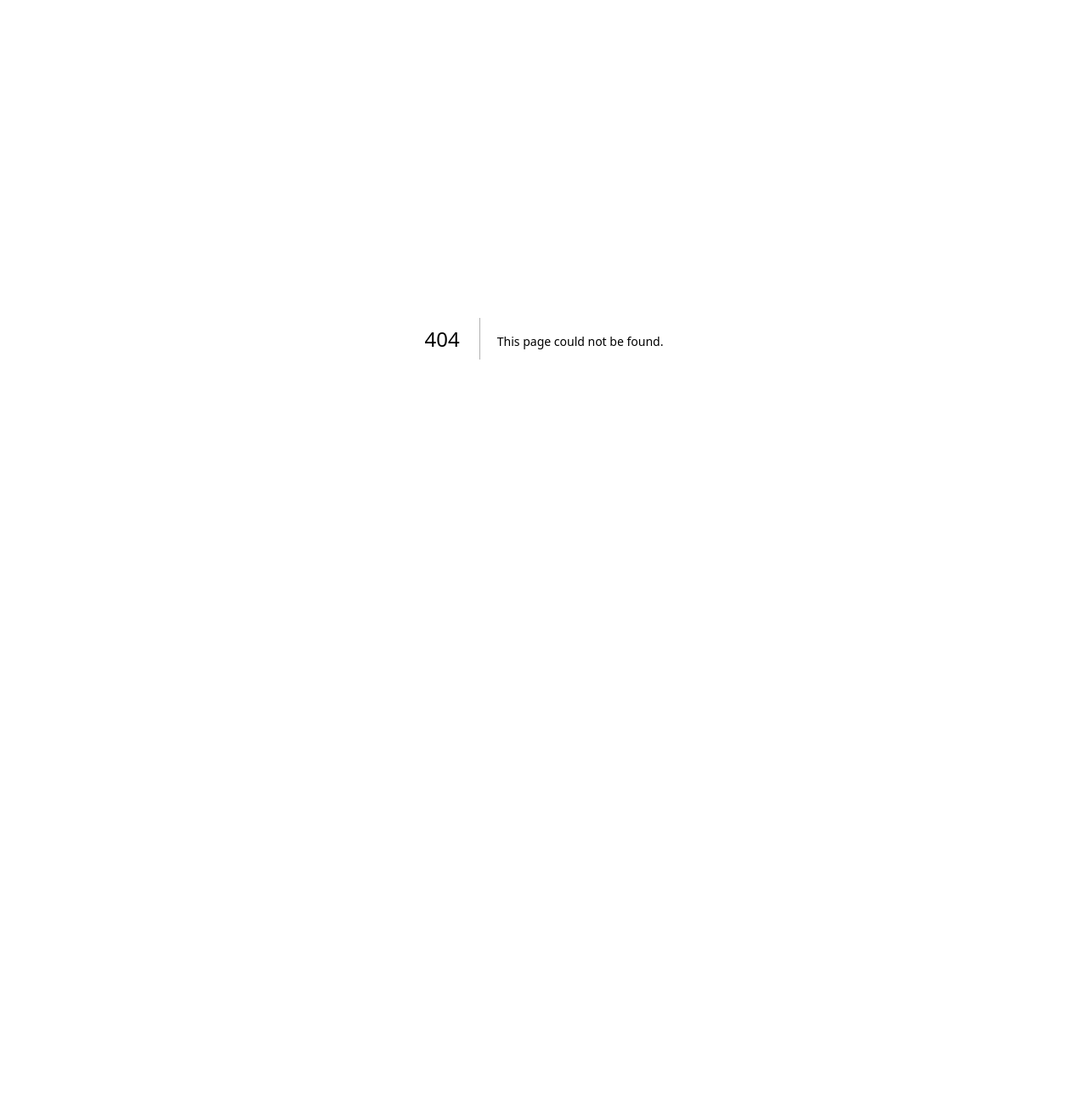
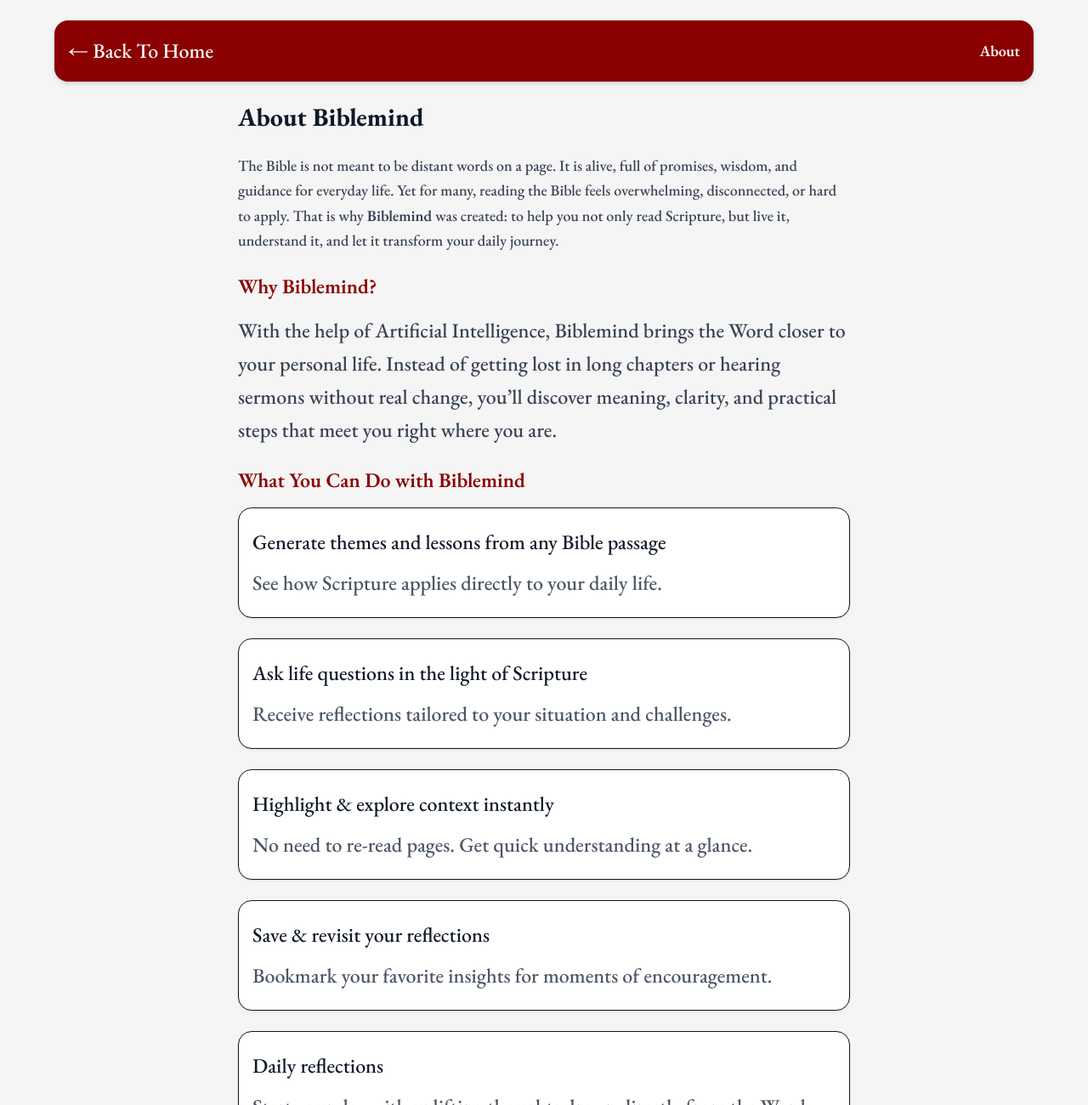
Before and after one commit to Fru404/biblemind, a Next.js app: page /about in a window 1280 px wide. Before the commit this address had no page. Shown: the top 1300 px of the page at 85% size. Before the commit the page ends 800 px from the top, so only its background shows below. Built offline with nearby package versions, Linux system fonts and the light colour scheme.

Commit message:
Add about page

```diff
--- /dev/null
+++ b/src/app/about/page.tsx
@@ -0,0 +1,120 @@
+"use client";
+
+import React from "react";
+import Link from "next/link";
+
+export default function AboutPage() {
+  return (
+    <div className="flex flex-col min-h-screen bg-[#f5f5f5] text-gray-900">
+      {/* NAVBAR */}
+      <nav className="relative z-20 mt-6 flex items-center justify-between px-4 py-3 bg-[#8B0000] text-white shadow-md rounded-2xl transition-all duration-300 ease-in-out w-11/12 max-w-6xl mx-auto">
+        <Link href="/" className="hover:underline">
+          ← Back To Home
+        </Link>
+        <h1 className="text-lg font-semibold">About</h1>
+      </nav>
+
+      {/* MAIN CONTENT */}
+      <main className="flex-1 flex flex-col items-start justify-start p-6 w-full max-w-3xl mx-auto">
+        <h1 className="text-3xl font-bold mb-6">About Biblemind</h1>
+
+        <p className="mb-6 text-lg leading-relaxed text-gray-700">
+          The Bible is not meant to be distant words on a page. It is alive,
+          full of promises, wisdom, and guidance for everyday life. Yet for
+          many, reading the Bible feels overwhelming, disconnected, or hard to
+          apply. That is why <span className="font-semibold">Biblemind</span>{" "}
+          was created: to help you not only read Scripture, but live it,
+          understand it, and let it transform your daily journey.
+        </p>
+
+        <h2 className="text-2xl font-semibold mb-4 text-[#8B0000]">
+          Why Biblemind?
+        </h2>
+        <p className="mb-6 text-gray-700 leading-relaxed">
+          With the help of Artificial Intelligence, Biblemind brings the Word
+          closer to your personal life. Instead of getting lost in long chapters
+          or hearing sermons without real change, you’ll discover meaning,
+          clarity, and practical steps that meet you right where you are.
+        </p>
+
+        <h2 className="text-2xl font-semibold mb-4 text-[#8B0000]">
+          What You Can Do with Biblemind
+        </h2>
+        <ul className="space-y-6 mb-8 w-full">
+          <li className="p-4 bg-white rounded-2xl shadow-sm border hover:shadow-md transition">
+            <p className="font-medium">
+              Generate themes and lessons from any Bible passage
+            </p>
+            <p className="text-gray-600">
+              See how Scripture applies directly to your daily life.
+            </p>
+          </li>
+          <li className="p-4 bg-white rounded-2xl shadow-sm border hover:shadow-md transition">
+            <p className="font-medium">
+              Ask life questions in the light of Scripture
+            </p>
+            <p className="text-gray-600">
+              Receive reflections tailored to your situation and challenges.
+            </p>
+          </li>
+          <li className="p-4 bg-white rounded-2xl shadow-sm border hover:shadow-md transition">
+            <p className="font-medium">Highlight & explore context instantly</p>
+            <p className="text-gray-600">
+              No need to re-read pages. Get quick understanding at a glance.
+            </p>
+          </li>
+          <li className="p-4 bg-white rounded-2xl shadow-sm border hover:shadow-md transition">
+            <p className="font-medium">Save & revisit your reflections</p>
+            <p className="text-gray-600">
+              Bookmark your favorite insights for moments of encouragement.
+            </p>
+          </li>
+          <li className="p-4 bg-white rounded-2xl shadow-sm border hover:shadow-md transition">
+            <p className="font-medium">Daily reflections</p>
+            <p className="text-gray-600">
+              Start your day with uplifting thoughts drawn directly from the
+              Word.
+            </p>
+          </li>
+          <li className="p-4 bg-white rounded-2xl shadow-sm border hover:shadow-md transition">
+            <p className="font-medium">Summaries of passages</p>
+            <p className="text-gray-600">
+              Get the essence of any reading without losing its meaning.
+            </p>
+          </li>
+        </ul>
+
+        <h2 className="text-2xl font-semibold mb-4 text-[#8B0000]">
+          How to Get Started
+        </h2>
+        <p className="mb-6 text-gray-700 leading-relaxed">
+          Getting started is simple. You can use Biblemind right away with no
+          sign-up required. Or, sign in with your Google account for a more
+          personalized experience. It is free, accessible, and available to you
+          anytime.
+        </p>
+
+        <h2 className="text-2xl font-semibold mb-4 text-[#8B0000]">
+          The Bigger Picture
+        </h2>
+        <p className="text-gray-700 leading-relaxed mb-6">
+          God gave us the gift of free will and the truth that sets us free. But
+          to experience real transformation, we must not only know the Word, we
+          must live it, own it, and walk with it. Biblemind is here to bridge
+          that gap, helping you step into the victory and freedom already given
+          to you through Christ.
+        </p>
+
+        <p className="text-lg font-medium text-[#8B0000]">
+          BibleMind isn’t just about reading the Bible. It’s about experiencing
+          the change, the clarity, and the peace you’ve been longing for.
+        </p>
+      </main>
+
+      {/* FOOTER */}
+      <footer className="p-4 text-center text-sm text-gray-600 border-t">
+        © {new Date().getFullYear()} BibleMind. All rights reserved.
+      </footer>
+    </div>
+  );
+}
--- a/src/app/page.tsx
+++ b/src/app/page.tsx
@@ -341,7 +341,7 @@
                 Menu
               </h2>
               <nav className="flex flex-col gap-2">
-                {["Reading", "Gospel", "Words of the Pope"].map((label, i) => (
+                {["Reading", "Gospel", ""].map((label, i) => (
                   <a
                     key={i}
                     href={`#${label.toLowerCase().replace(/\s/g, "")}`}
@@ -355,7 +355,7 @@
           </aside>
 
           <div className="flex flex-col gap-6 md:w-3/4">
-            {["reading", "gospel", "words of the pope"].map((section) => (
+            {["reading", "gospel", ""].map((section) => (
               <section
                 key={section}
                 id={section}
@@ -366,7 +366,7 @@
                     ? "Readings"
                     : section === "gospel"
                     ? "Gospel"
-                    : "Words of the Pope"}
+                    : ""}
                 </h2>
                 {loading ? (
                   <Spinner />
--- a/src/app/profile/page.tsx
+++ b/src/app/profile/page.tsx
@@ -126,19 +126,22 @@
         </div>
       </aside>
 
-      {/* FOOTER (same as Home) */}
-      <footer className="bg-[#8B0000] text-white p-6 mt-auto">
+      {/* FOOTER */}
+      <footer className="relative z-20 mt-6 px-6 py-4 bg-white text-[#8B0000] shadow-md rounded-2xl w-11/12 max-w-6xl mx-auto flex flex-col md:flex-row items-center justify-between gap-4 transition-all duration-300 ease-in-out">
         <div className="max-w-6xl mx-auto flex flex-col md:flex-row items-center md:justify-between gap-4">
-          <Link href="/">
-            <Image
-              src={biblemind}
-              alt="BibleMind"
-              className="h-20 w-auto cursor-pointer rounded"
-            />
-          </Link>
+          <div className="flex items-center gap-2">
+            <Link href="/">
+              <div className="h-10 w-10 rounded bg-white text-[#8B0000] flex items-center justify-center font-bold">
+                BM
+              </div>
+            </Link>
+          </div>
           <div className="flex gap-6 text-sm">
             <Link href="/bookmark" className="hover:underline">
               Bookmark
+            </Link>
+            <Link href="/signin" className="hover:underline">
+              Signin
             </Link>
             <Link href="/contact" className="hover:underline">
               Contact
```
